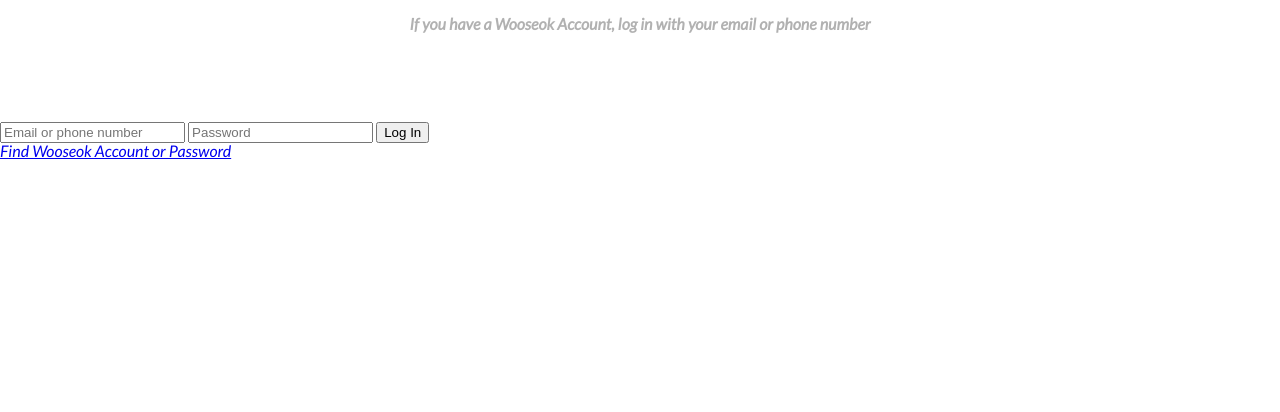
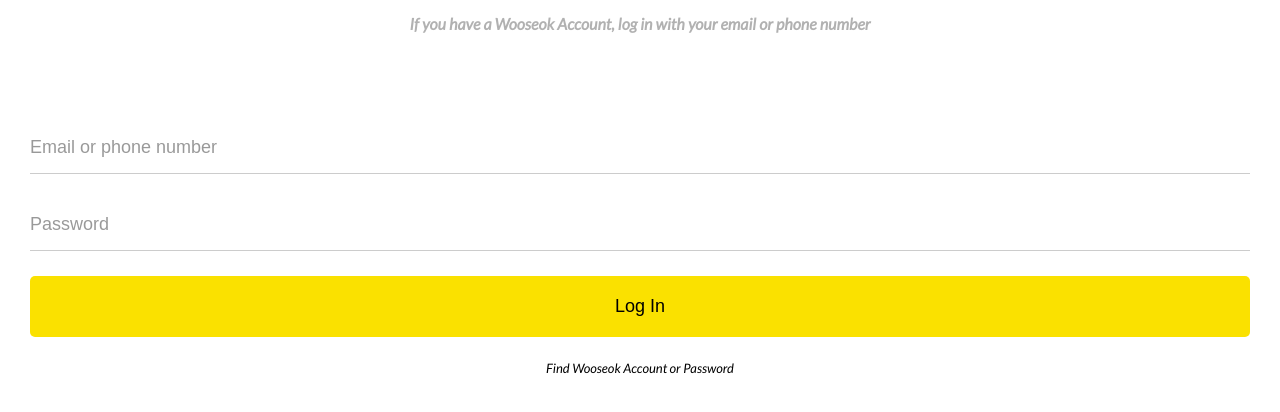
Before and after one commit to egg528/kokoa-clone, a plain HTML site: page index.html in a window 1280 px wide. Shown: the part 220-632 px from the top of the page. Drawn offline with Linux system fonts and the light colour scheme.

Commit message:
End of my first web-page

```diff
--- a/css/reset.css
+++ b/css/reset.css
@@ -122,3 +122,6 @@ table {
   border-collapse: collapse;
   border-spacing: 0;
 }
+input:focus {
+  outline:none;
+}
--- a/css/styles.css
+++ b/css/styles.css
@@ -1,6 +1,7 @@
 @import "reset.css";
 @import url("https://fonts.googleapis.com/css2?family=Lato:ital@1&display=swap");
 @import "status-bar.css";
+@import "variables.css";
 body {
   font-family: "Lato", sans-serif;
   font-weight: 500;
@@ -23,3 +24,36 @@ body {
   margin-bottom: 90px;
   font-weight: 600;
 }
+#login-form{
+  display: flex;
+  flex-direction: column;
+  margin: 0px 30px;
+}
+#login-form input{
+  border:none;
+  padding: 15px 0px;
+  font-size: 18px;
+  margin-bottom: 25px;
+}
+#login-form input:not([type="submit"]) {
+  border-bottom: 1px solid rgb(0,0,0,0.2);
+  transition: border-color 0.3s ease-in-out
+}
+#login-form input::placeholder {
+  color:rgb(0,0,0,0.4);
+}
+#login-form input:focus {
+  border-color:var(--yellow);
+}
+#login-form input[type="submit"]{
+  background-color: var(--yellow);
+  cursor: pointer;
+  padding:20px 0px;
+  border-radius: 5px;
+}
+#login-form a {
+  text-align: center;
+  text-decoration: none;
+  color:inherit;
+  font-size: 13px;
+}
--- /dev/null
+++ b/css/variables.css
@@ -0,0 +1,3 @@
+:root {
+    --yellow: #fae100;
+}
--- a/index.html
+++ b/index.html
@@ -28,12 +28,13 @@
         If you have a Wooseok Account, log in with your email or phone number
       </p>
     </header>
-    <form>
+    <form id="login-form">
       <input type="text" placeholder="Email or phone number" />
       <input type="password" placeholder="Password" />
       <input type="submit" value="Log In" />
+      <a href="#">Find Wooseok Account or Password</a>
     </form>
-    <a href="#">Find Wooseok Account or Password</a>
+
 
     <script
       src="https://kit.fontawesome.com/dd16014fc4.js"
```
Also changed, not shown: 1 other file.
